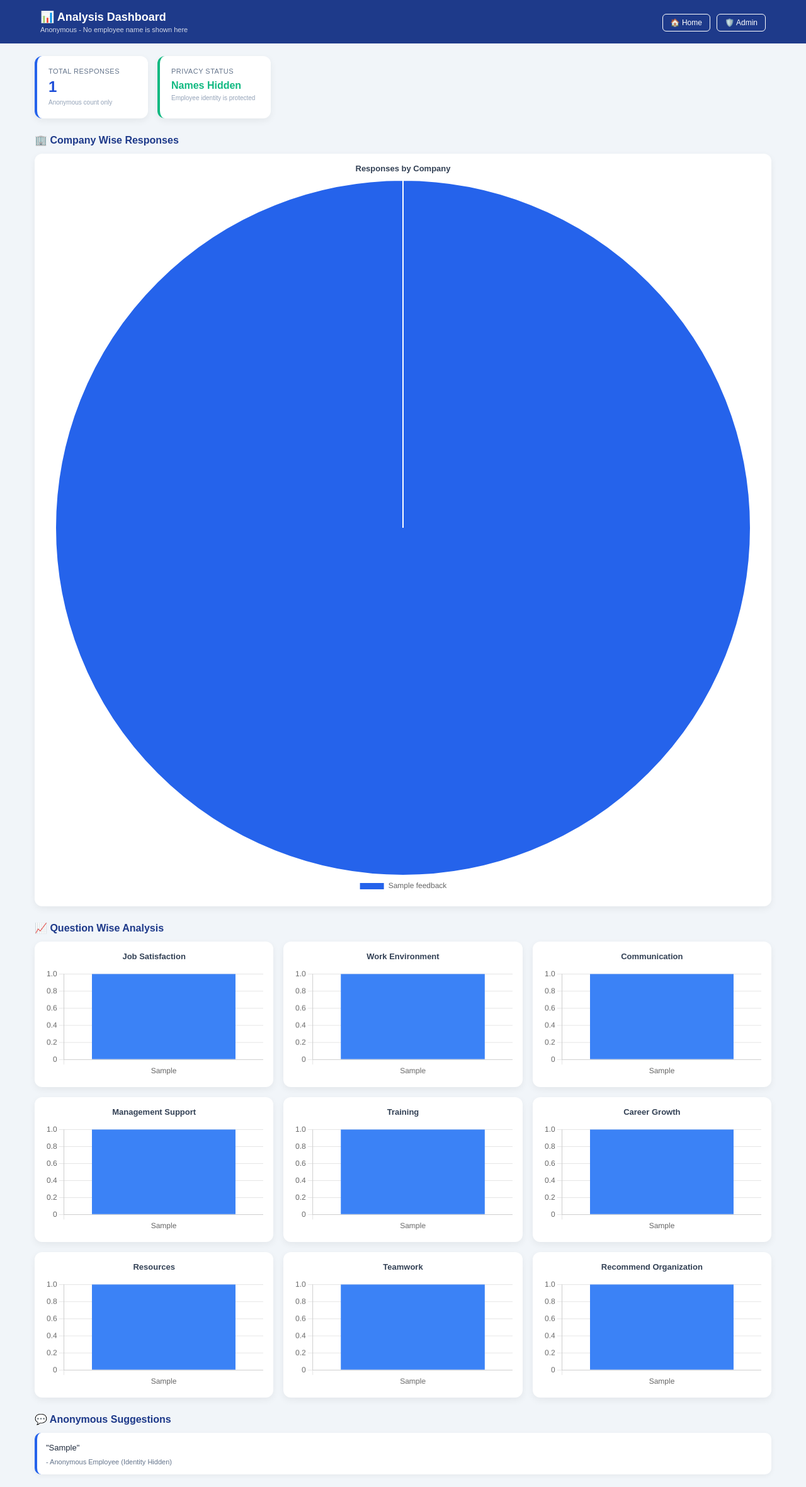
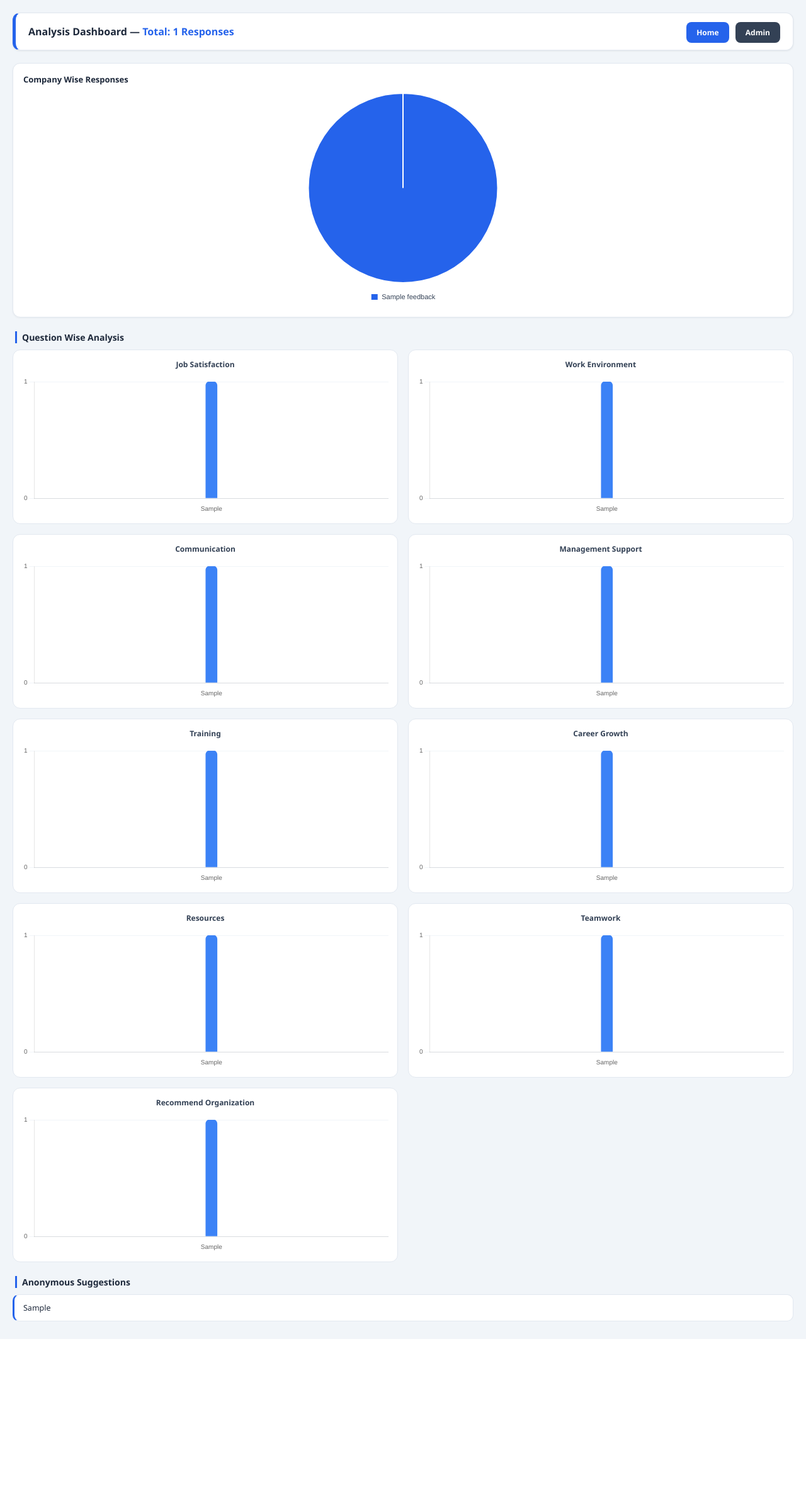
Before and after one commit to bhargaveekmca25-jpg/organization-employee-survey, a Flask app: page /analysis in a window 1280 px wide. Shown: the whole page at 63% size. After the commit the page ends 2126 px from the top, so only its background shows below. Run offline with Flask 3, Linux system fonts and the light colour scheme; tables that the repository leaves empty hold one stand-in row (values such as "Sample post").

Commit message:
final analysis with small pie chart

```diff
--- a/templates/analysis.html
+++ b/templates/analysis.html
@@ -3,284 +3,269 @@
 <head>
     <meta charset="UTF-8">
     <meta name="viewport" content="width=device-width, initial-scale=1.0">
-    <title>Analysis Dashboard</title>
-
-    <!-- Chart JS -->
+    <title>Analysis - Employee Feedback</title>
     <script src="https://cdn.jsdelivr.net/npm/chart.js"></script>
-
     <style>
         * {
             margin: 0;
             padding: 0;
             box-sizing: border-box;
         }
-
         body {
-            font-family: Arial, sans-serif;
+            font-family: 'Segoe UI', system-ui, sans-serif;
             background: #f1f5f9;
+            padding: 20px;
+            color: #1e293b;
         }
 
         /* Header */
         .header {
-            background: #1e3a8a;
-            color: white;
-            padding: 16px 5%;
+            background: #ffffff;
+            padding: 18px 20px;
+            border-radius: 12px;
             display: flex;
             justify-content: space-between;
             align-items: center;
+            margin-bottom: 20px;
+            box-shadow: 0 1px 3px rgba(0,0,0,0.08);
+            border: 1px solid #e2e8f0;
+            border-left: 5px solid #2563eb;
+        }
+        .header h3 {
+            font-size: 16px;
+            color: #1e293b;
+        }
+        .header h3 span {
+            color: #2563eb;
+        }
+        .btn {
+            padding: 8px 16px;
+            border-radius: 8px;
+            text-decoration: none;
+            font-size: 12px;
+            font-weight: 600;
+            color: white;
+        }
+        .btn-home { background: #2563eb; }
+        .btn-admin { background: #334155; margin-left: 6px; }
+
+        /* Cards */
+        .grid {
+            display: grid;
+            grid-template-columns: 1fr 1fr;
+            gap: 16px;
+            margin-bottom: 20px;
+        }
+        .card {
+            background: #ffffff;
+            padding: 16px;
+            border-radius: 12px;
+            border: 1px solid #e2e8f0;
+            box-shadow: 0 1px 3px rgba(0,0,0,0.05);
+        }
+        .card h4 {
+            font-size: 13px;
+            color: #1e293b;
+            margin-bottom: 14px;
+            padding-bottom: 8px;
+            border-bottom: 1px solid #f1f5f9;
         }
 
-        .header h2 {
-            font-size: 18px;
+        /* Company Chart - CHOTA SIZE */
+        .company-card {
+            background: #ffffff;
+            padding: 16px;
+            border-radius: 12px;
+            border: 1px solid #e2e8f0;
+            margin-bottom: 20px;
+            box-shadow: 0 1px 3px rgba(0,0,0,0.05);
+        }
+        .company-card h4 {
+            font-size: 13px;
+            color: #1e293b;
+            margin-bottom: 12px;
+        }
+        .chart-small-wrapper {
+            width: 100%;
+            max-width: 340px;
+            height: 340px;
+            margin: 0 auto;
+            display: flex;
+            justify-content: center;
+            align-items: center;
         }
 
-        .header p {
-            font-size: 11px;
-            opacity: 0.8;
-            margin-top: 3px;
-        }
-
-        .nav a {
-            color: white;
-            text-decoration: none;
-            border: 1px solid white;
-            padding: 6px 12px;
-            border-radius: 6px;
-            font-size: 12px;
-            margin-left: 6px;
-        }
-
-        /* Container */
-        .container {
-            max-width: 1200px;
-            margin: 20px auto;
-            padding: 0 15px;
-        }
-
-        /* Top Cards */
-        .top-cards {
-            display: flex;
-            gap: 15px;
-            flex-wrap: wrap;
-            margin-bottom: 20px;
-        }
-
-        .card {
-            background: white;
-            padding: 18px;
-            border-radius: 12px;
-            box-shadow: 0 4px 12px rgba(0,0,0,0.06);
-            min-width: 180px;
-            border-left: 4px solid #2563eb;
-        }
-
-        .card p {
-            font-size: 11px;
-            color: #64748b;
-            letter-spacing: 0.5px;
-        }
-
-        .card h2 {
-            color: #1d4ed8;
-            margin-top: 5px;
-            font-size: 24px;
-        }
-
-        .card small {
-            font-size: 10px;
-            color: #94a3b8;
-        }
-
-        /* Section Title */
-        .section-title {
-            font-size: 16px;
-            color: #1e3a8a;
-            margin: 25px 0 12px 0;
-            font-weight: bold;
-        }
-
-        /* Charts Grid */
-        .charts-grid {
+        /* Question Charts */
+        .q-grid {
             display: grid;
-            grid-template-columns: repeat(auto-fit, minmax(320px, 1fr));
+            grid-template-columns: 1fr 1fr;
             gap: 16px;
         }
-
-        .chart-box {
-            background: white;
-            padding: 16px;
+        .q-card {
+            background: #ffffff;
+            padding: 14px;
             border-radius: 12px;
-            box-shadow: 0 4px 12px rgba(0,0,0,0.06);
+            border: 1px solid #e2e8f0;
         }
-
-        .chart-box h4 {
-            font-size: 13px;
+        .q-card h5 {
+            font-size: 12px;
             color: #334155;
             margin-bottom: 10px;
             text-align: center;
         }
+        .q-chart-box {
+            width: 100%;
+            height: 220px;
+        }
 
         /* Suggestions */
-        .suggestion-grid {
-            display: grid;
-            gap: 10px;
-            margin-top: 10px;
+        .s-title {
+            font-size: 14px;
+            font-weight: 700;
+            margin: 22px 0 10px 4px;
+            color: #1e293b;
+            border-left: 3px solid #2563eb;
+            padding-left: 8px;
+        }
+        .s-card {
+            background: #ffffff;
+            padding: 12px 14px;
+            border-radius: 10px;
+            margin: 8px 0;
+            font-size: 12.5px;
+            border: 1px solid #e2e8f0;
+            border-left: 3px solid #2563eb;
+        }
+        .empty {
+            text-align: center;
+            padding: 20px;
+            color: #94a3b8;
+            font-size: 13px;
         }
 
-        .suggestion-card {
-            background: white;
-            padding: 14px;
-            border-radius: 10px;
-            border-left: 4px solid #2563eb;
-            box-shadow: 0 2px 8px rgba(0,0,0,0.05);
-        }
-
-        .suggestion-card p {
-            font-size: 13px;
-            color: #1e293b;
-            line-height: 1.5;
-        }
-
-        .suggestion-card small {
-            font-size: 11px;
-            color: #64748b;
-            margin-top: 6px;
-            display: block;
-        }
-
-        .empty {
-            font-size: 12px;
-            color: #64748b;
-            background: white;
-            padding: 12px;
-            border-radius: 8px;
-            text-align: center;
+        @media (max-width: 768px) {
+            .grid, .q-grid { grid-template-columns: 1fr; }
+            .chart-small-wrapper { max-width: 300px; height: 300px; }
         }
     </style>
 </head>
 <body>
 
-    <!-- HEADER -->
-    <header class="header">
+    <!-- Header -->
+    <div class="header">
+        <h3>Analysis Dashboard — <span>Total: {{ total }} Responses</span></h3>
         <div>
-            <h2>📊 Analysis Dashboard</h2>
-            <p>Anonymous - No employee name is shown here</p>
-        </div>
-        <div class="nav">
-            <a href="/">🏠 Home</a>
-            <a href="/admin">🛡️ Admin</a>
-        </div>
-    </header>
-
-    <!-- MAIN CONTAINER -->
-    <div class="container">
-
-        <!-- TOTAL COUNT -->
-        <div class="top-cards">
-            <div class="card">
-                <p>TOTAL RESPONSES</p>
-                <h2>{{ total }}</h2>
-                <small>Anonymous count only</small>
-            </div>
-
-            <div class="card" style="border-left-color: #10b981;">
-                <p>PRIVACY STATUS</p>
-                <h2 style="color:#10b981; font-size:16px; margin-top:8px;">
-                    Names Hidden
-                </h2>
-                <small>Employee identity is protected</small>
+            <a href="/" class="btn btn-home">Home</a>
+            <a href="/admin" class="btn btn-admin">Admin</a>
         </div>
     </div>
 
-        <!-- COMPANY WISE CHART -->
-        <h3 class="section-title">🏢 Company Wise Responses</h3>
-        <div class="charts-grid">
-            <div class="chart-box">
-                <h4>Responses by Company</h4>
+    {% if total == 0 %}
+        <div class="card">
+            <div class="empty">No data yet. Please submit feedback first.</div>
+        </div>
+    {% else %}
+
+    <!-- Company Wise Responses - SMALL CHART -->
+    <div class="company-card">
+        <h4>Company Wise Responses</h4>
+        <div class="chart-small-wrapper">
             <canvas id="companyChart"></canvas>
         </div>
     </div>
 
-        <!-- QUESTION WISE CHARTS -->
-        <h3 class="section-title">📈 Question Wise Analysis</h3>
-        <div class="charts-grid">
-            {% for q_name, q_data in question_data.items() %}
-            <div class="chart-box">
-                <h4>{{ q_name }}</h4>
-                <canvas id="chart{{ loop.index }}"></canvas>
+    <!-- Question Wise Analysis -->
+    <div class="s-title">Question Wise Analysis</div>
+    <div class="q-grid">
+        {% for q_name, q_values in question_data.items() %}
+        <div class="q-card">
+            <h5>{{ q_name }}</h5>
+            <div class="q-chart-box">
+                <canvas id="chart-{{ loop.index }}"></canvas>
+            </div>
         </div>
         {% endfor %}
     </div>
 
-        <!-- ANONYMOUS SUGGESTIONS -->
-        <h3 class="section-title">💬 Anonymous Suggestions</h3>
-        <div class="suggestion-grid">
+    <!-- Suggestions -->
+    <div class="s-title">Anonymous Suggestions</div>
     {% for s in suggestions %}
-            <div class="suggestion-card">
-                <p>"{{ s.suggestion }}"</p>
-                <small>- Anonymous Employee (Identity Hidden)</small>
-            </div>
+        <div class="s-card">{{ s.suggestion }}</div>
     {% else %}
-            <div class="empty">No suggestions yet</div>
+        <div class="s-card" style="color:#94a3b8;">No suggestions yet</div>
     {% endfor %}
-        </div>
 
-    </div>
+    {% endif %}
 
-    <!-- CHART SCRIPT -->
 <script>
-        // Company Chart
+    // Company Pie Chart
     const companyData = {{ company_data | tojson }};
+    const companyLabels = Object.keys(companyData);
+    const companyValues = Object.values(companyData);
 
     new Chart(document.getElementById('companyChart'), {
         type: 'pie',
         data: {
-                labels: Object.keys(companyData),
+            labels: companyLabels,
             datasets: [{
-                    data: Object.values(companyData),
+                data: companyValues,
                 backgroundColor: [
-                        '#2563eb', '#10b981', '#f59e0b',
-                        '#ef4444', '#8b5cf6', '#06b6d4'
-                    ]
+                    '#2563eb', '#10b981', '#f59e0b', '#ef4444',
+                    '#8b5cf6', '#06b6d4', '#ec4899', '#14b8a6'
+                ],
+                borderWidth: 2,
+                borderColor: '#ffffff'
             }]
         },
         options: {
             responsive: true,
+            maintainAspectRatio: false,
             plugins: {
-                    legend: { position: 'bottom' }
+                legend: {
+                    position: 'bottom',
+                    labels: {
+                        boxWidth: 12,
+                        font: { size: 11 },
+                        padding: 16,
+                        color: '#334155'
+                    }
+                }
             }
         }
     });
 
-        // Question Charts
+    // Question Wise Bar Charts
     const questionData = {{ question_data | tojson }};
-        let index = 1;
+    let idx = 1;
+    for (const [qName, qVals] of Object.entries(questionData)) {
+        const ctx = document.getElementById(`chart-${idx}`);
+        if (!ctx) { idx++; continue; }
 
-        for (let q in questionData) {
-            let ctx = document.getElementById('chart' + index);
-            if (ctx) {
         new Chart(ctx, {
             type: 'bar',
             data: {
-                        labels: Object.keys(questionData[q]),
+                labels: Object.keys(qVals),
                 datasets: [{
                     label: 'Count',
-                            data: Object.values(questionData[q]),
-                            backgroundColor: '#3b82f6'
+                    data: Object.values(qVals),
+                    backgroundColor: '#3b82f6',
+                    borderRadius: 6,
+                    barThickness: 18
                 }]
             },
             options: {
                 responsive: true,
-                        scales: {
-                            y: { beginAtZero: true }
-                        },
+                maintainAspectRatio: false,
                 plugins: {
                     legend: { display: false }
+                },
+                scales: {
+                    y: { beginAtZero: true, ticks: { precision: 0, font: { size: 10 } }, grid: { color: '#f1f5f9' } },
+                    x: { ticks: { font: { size: 10 } }, grid: { display: false } }
                 }
             }
         });
-            }
-            index++;
+        idx++;
     }
 </script>
 
```
Lines whose indentation alone changed are shown as unchanged.
